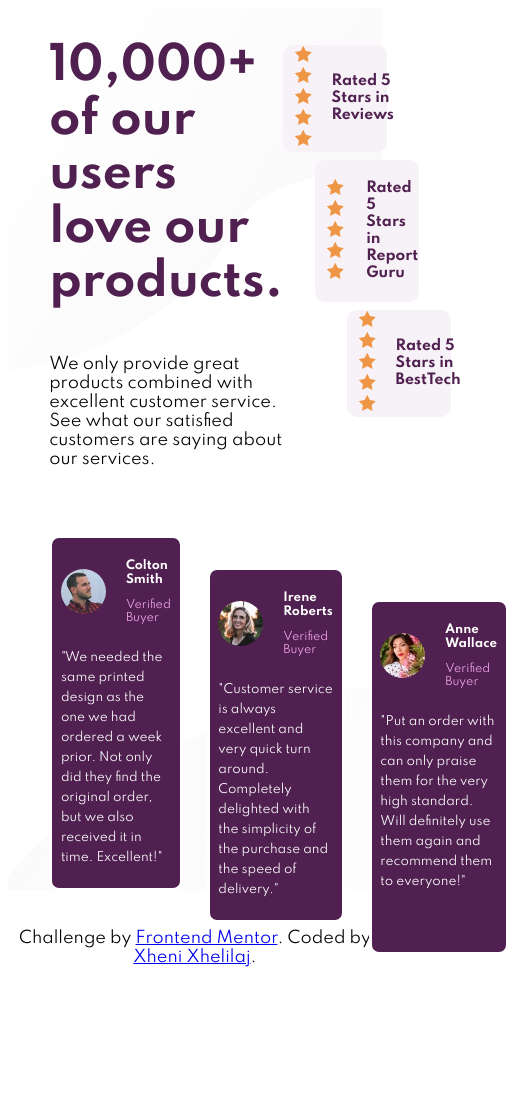
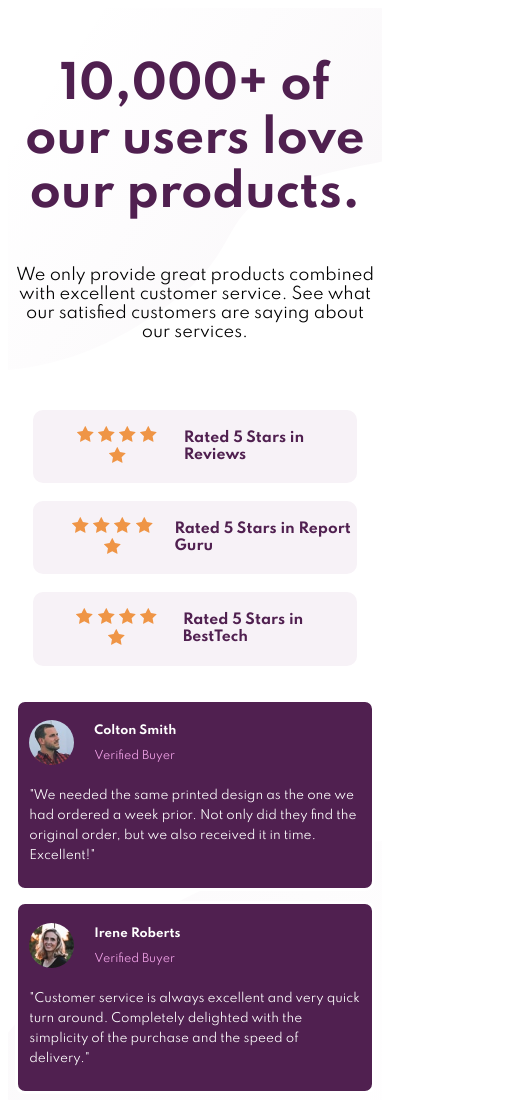
Before and after one commit to xhenixhelilaj/social-proof-section-master, a plain HTML site: page index.html in a window 390 px wide. Shown: the top 1100 px of the page, 509 px wide, since content can reach past the window. Before the commit the page ends 975 px from the top, so only its background shows below. Drawn offline with Linux system fonts and the light colour scheme.

Commit message:
add responsive

```diff
--- a/index.css
+++ b/index.css
@@ -34,8 +34,6 @@ article{
 h1{
     font-size: 45px;
     color: var(--color-title);
-
-
 }
 h4{
     font-size: 14px;
@@ -120,5 +118,35 @@ h4{
 
 .attribution{
     text-align: center;
+}
+@media (max-width:600px){
+    article{
+        padding:2% ;
+    }
+    .top-part{
+        padding-top: 15%;
+        display: block;
+        text-align: center;
+    }
+    .first,.second,.third{
+        transform: none;
+        margin: 5%;
+    }
+    .review{
+        display: block;
+    }
+    .colton-smith{
+        margin-bottom: 10px;
+    }
+    .irene-roberts{
+        transform: none;
+        margin-bottom: 10px;
+    }
+    .anne-wallace{
+        transform: none;
+    }
+    .attribution{
+        font-size: 13px;
+    }
 
 }
```
